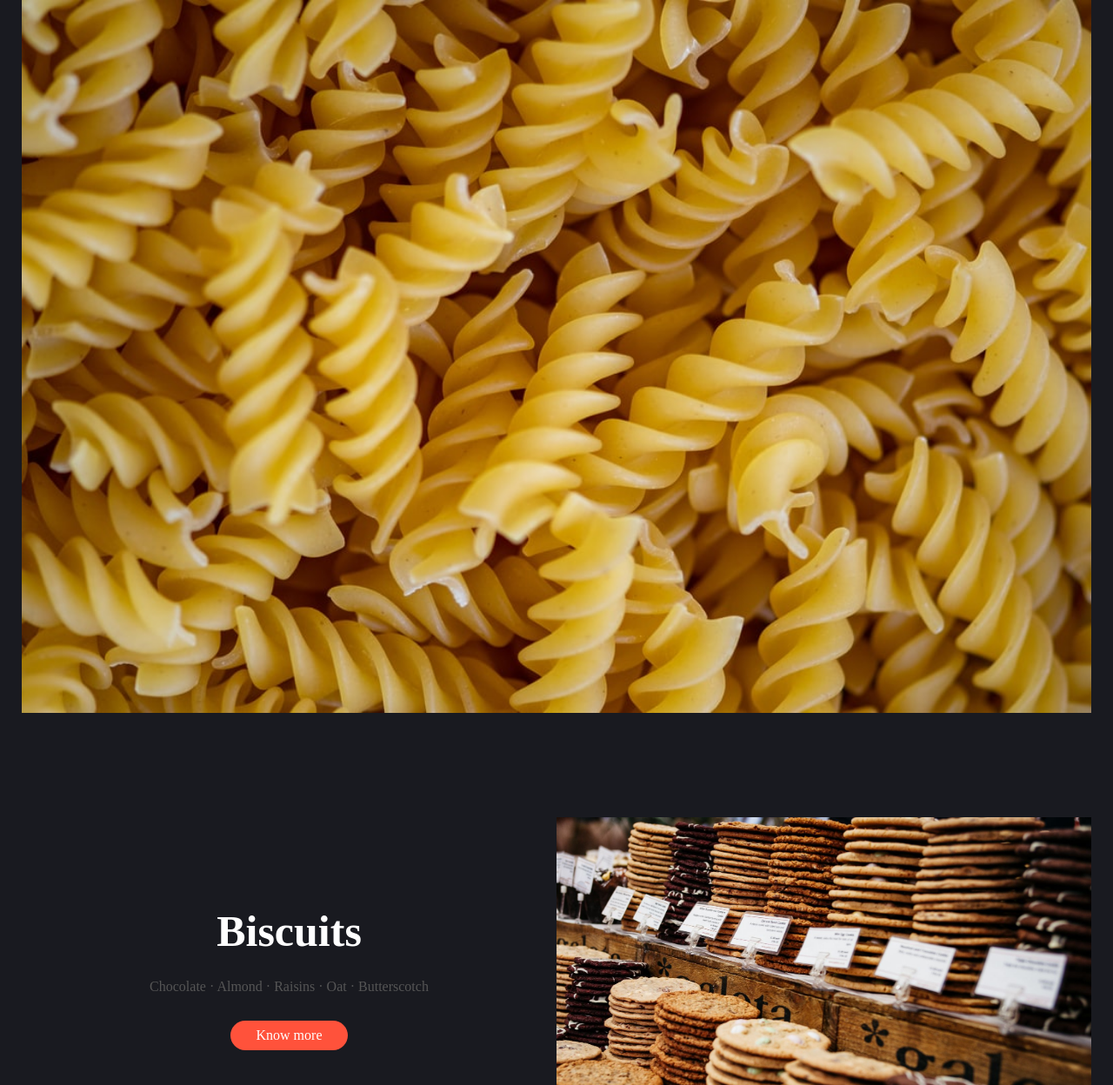
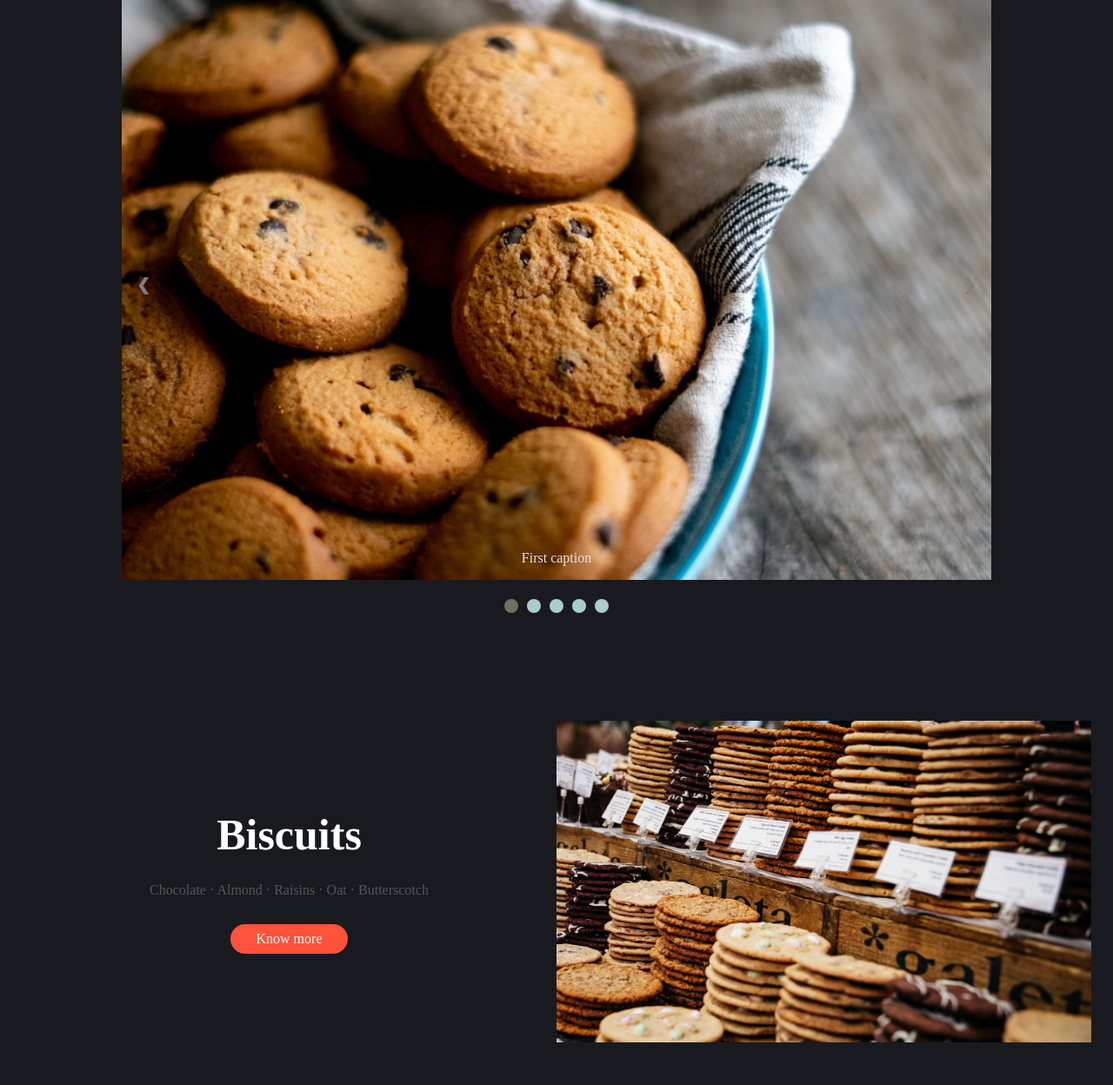
Before and after one commit to JingYan10/FYPtestNicky-JinYuan, a PHP site: page / in a window 1280 px wide. Shown: the part 165-1413 px from the top of the page at 87% size. Run offline with PHP 8.4, Linux system fonts and the light colour scheme.

Commit message:
carouselwithbutton

```diff
--- a/index.html
+++ b/index.html
@@ -23,7 +23,7 @@
 
     <title>Fanciado Foodo</title>
 
-    <style type="text/css">
+    <!-- <style type="text/css">
         #slider {
             overflow: hidden;
         }
@@ -69,7 +69,8 @@
                 left: -400%;
             }
         }
-    </style>
+    </style> -->
+    <script src="myscripts.js"></script>
 
 </head>
 
@@ -95,7 +96,7 @@
                 <img src="images/images/menu.png" class="menu-icon" onclick="toggleMenu()">
             </div>
 
-            <div id="slider">
+            <!-- <div id="slider">
                 <figure>
                     <img src="images/images/cookies.jpg">
                     <img src="images/images/pasta.jpg">
@@ -103,7 +104,56 @@
                     <img src="images/images/nuts.jpg">
                     <img src="images/images/protein.jpg">
                 </figure>
-            </div>
+            </div> -->
+             <!-- Slideshow container -->
+
+<div class="slideshow-container fade">
+
+    <!-- Full images with numbers and message Info -->
+    <div class="Containers">
+      <div class="MessageInfo"></div>
+      <img src="images/images/cookies.jpg" style="width:100%">
+      <div class="Info">First caption</div>
+    </div>
+
+    <div class="Containers">
+      <div class="MessageInfo"></div>
+      <img src="images/images/pasta.jpg" style="width:100%">
+      <div class="Info">Second Caption</div>
+    </div>
+
+    <div class="Containers">
+      <div class="MessageInfo"></div>
+      <img src="images/images/snacks.jpg" style="width:100%">
+      <div class="Info">Third Caption</div>
+    </div>
+
+    <div class="Containers">
+        <div class="MessageInfo"></div>
+        <img src="images/images/protein.jpg" style="width:100%">
+        <div class="Info">Fourth Caption</div>
+      </div>
+
+      <div class="Containers">
+        <div class="MessageInfo"></div>
+        <img src="images/images/nuts.jpg" style="width:100%">
+        <div class="Info">Fifth Caption</div>
+      </div>
+
+    <!-- Back and forward buttons -->
+    <a class="Back" onclick="plusSlides(-1)">&#10094;</a>
+    <a class="forward" onclick="plusSlides(1)">&#10095;</a>
+  </div>
+  <br>
+
+  <!-- The circles/dots -->
+  <div style="text-align:center">
+    <span class="dots" onclick="currentSlide(1)"></span>
+    <span class="dots" onclick="currentSlide(2)"></span>
+    <span class="dots" onclick="currentSlide(3)"></span>
+    <span class="dots" onclick="currentSlide(4)"></span>
+    <span class="dots" onclick="currentSlide(5)"></span>
+  </div>
 
 
 
@@ -304,6 +354,35 @@
         duration: 1000
     });
 
+    var slidePosition = 1;
+SlideShow(slidePosition);
+
+// forward/Back controls
+function plusSlides(n) {
+  SlideShow(slidePosition += n);
+}
+
+//  images controls
+function currentSlide(n) {
+  SlideShow(slidePosition = n);
+}
+
+function SlideShow(n) {
+  var i;
+  var slides = document.getElementsByClassName("Containers");
+  var circles = document.getElementsByClassName("dots");
+  if (n > slides.length) {slidePosition = 1}
+  if (n < 1) {slidePosition = slides.length}
+  for (i = 0; i < slides.length; i++) {
+      slides[i].style.display = "none";
+  }
+  for (i = 0; i < circles.length; i++) {
+      circles[i].className = circles[i].className.replace(" enable", "");
+  }
+  slides[slidePosition-1].style.display = "block";
+  circles[slidePosition-1].className += " enable";
+}
+
 </script>
 
 
--- a/style.css
+++ b/style.css
@@ -47,6 +47,99 @@ nav ul li a {
 }
 
 * {box-sizing:border-box}
+
+/* Slideshow container */
+.slideshow-container {
+  max-width: 1000px;
+  position: relative;
+  margin: auto;
+}
+
+/* Make the images invisible by default */
+.Containers {
+  display: none;
+}
+
+/* forward & Back buttons */
+.Back, .forward {
+  cursor: pointer;
+  position: absolute;
+  top: 48%;
+  width: auto;
+  margin-top: -23px;
+  padding: 17px;
+  color: grey;
+  font-weight: bold;
+  font-size: 19px;
+  transition: 0.4s ease;
+  border-radius: 0 5px 5px 0;
+  user-select: none;
+}
+
+/* Place the "forward button" to the right */
+.forward {
+  right: 0;
+  border-radius: 4px 0 0 4px;
+}
+
+/*when the user hovers,add a black background with some little opacity */
+.Back:hover, .forward:hover {
+  background-color: rgba(0,0,0,0.8);
+}
+
+/* Caption Info */
+.Info {
+  color: #e3e3e3;
+  font-size: 16px;
+  padding: 10px 14px;
+  position: absolute;
+  bottom: 10px;
+  width: 100%;
+  text-align: center;
+}
+
+/* Worknumbering (1/3 etc) */
+.MessageInfo {
+  color: #f2f2f3;
+  font-size: 14px;
+  padding: 10px 14px;
+  position: absolute;
+  top: 0;
+}
+
+/* The circles or bullets and indicators */
+.dots {
+  cursor: pointer;
+  height: 16px;
+  width: 16px;
+  margin: 0 3px;
+  background-color: #acc;
+  border-radius: 50%;
+  display: inline-block;
+  transition: background-color 0.5s ease;
+}
+
+.enable, .dots:hover {
+  background-color: #717161;
+}
+
+/* Faint animation */
+.fade {
+  -webkit-animation-name: fade;
+  -webkit-animation-duration: 1.4s;
+  animation-name: fade;
+  animation-duration: 1.4s;
+}
+
+@-webkit-keyframes fade {
+  from {opacity: .5}
+  to {opacity: 2}
+}
+
+@keyframes fade {
+  from {opacity: .5}
+  to {opacity: 2}
+}
 
 
 
```
